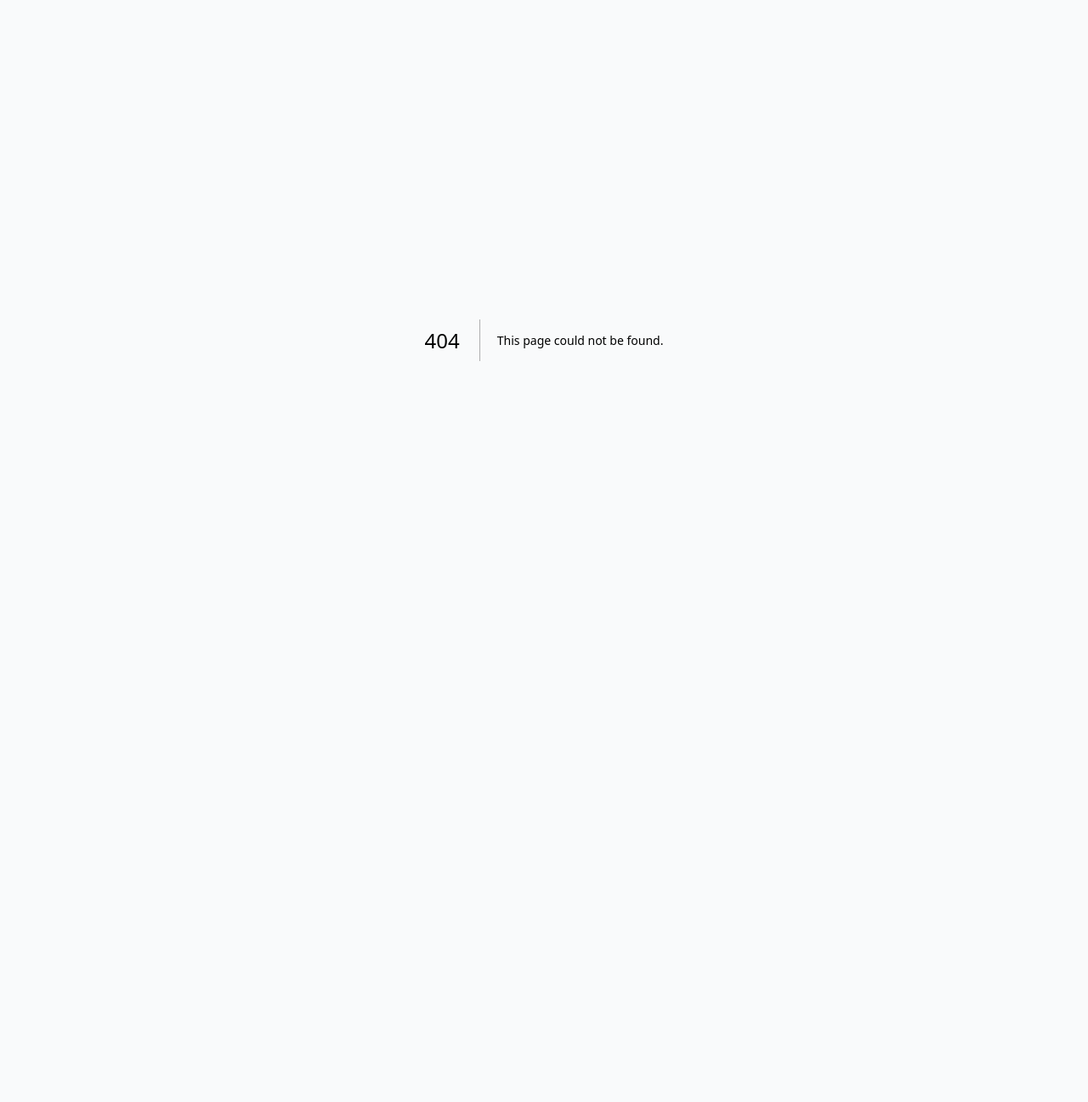
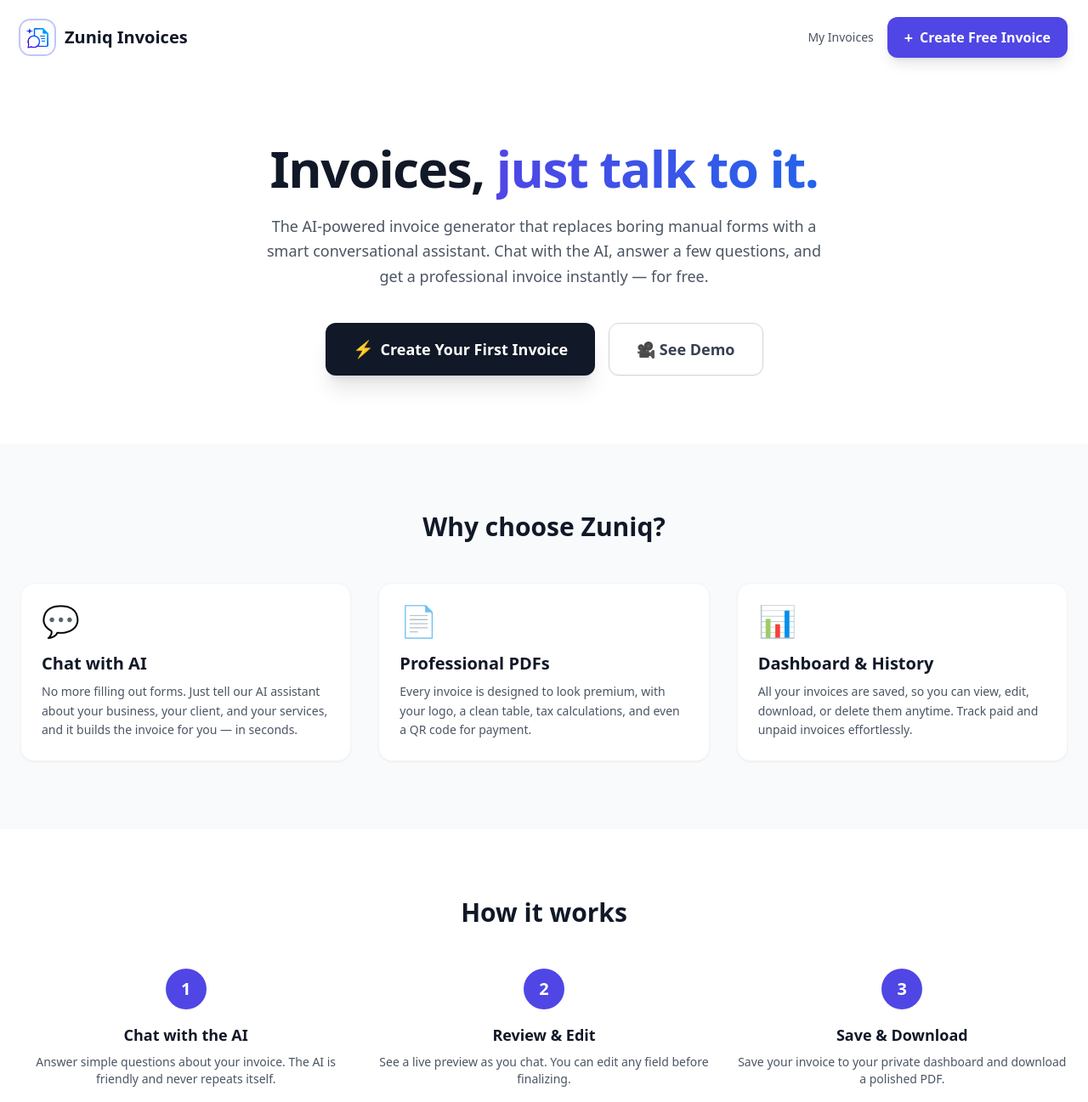
Before and after one commit to zuniqcomputers-crypto/zuniq-ai-invoices, a Next.js app: page /dashboard in a window 1280 px wide. Before the commit this address had no page. Shown: the top 1297 px of the page at 85% size. Before the commit the page ends 800 px from the top, so only its background shows below. Built offline with nearby package versions, Linux system fonts and the light colour scheme.

Commit message:
add professional landing page

```diff
--- /dev/null
+++ b/src/app/dashboard/page.tsx
@@ -0,0 +1,139 @@
+import Link from "next/link";
+
+export default function LandingPage() {
+  return (
+    <div className="bg-white">
+      {/* Navigation */}
+      <nav className="flex items-center justify-between max-w-7xl mx-auto px-6 py-5">
+        <div className="flex items-center gap-3">
+          <div className="h-10 w-10 rounded-xl overflow-hidden ring-2 ring-indigo-400/50">
+            <img src="/logo.png" alt="Logo" className="h-full w-full object-cover" />
+          </div>
+          <span className="text-xl font-bold text-gray-900">Zuniq Invoices</span>
+        </div>
+        <div className="flex items-center gap-4">
+          <Link href="/dashboard" className="text-sm text-gray-600 hover:text-gray-900 font-medium">
+            My Invoices
+          </Link>
+          <Link
+            href="/new"
+            className="inline-flex items-center gap-2 bg-indigo-600 hover:bg-indigo-700 text-white px-5 py-2.5 rounded-xl font-semibold shadow-lg transition"
+          >
+            <span className="text-lg">+</span> Create Free Invoice
+          </Link>
+        </div>
+      </nav>
+
+      {/* Hero Section */}
+      <section className="max-w-7xl mx-auto px-6 py-20 text-center">
+        <h1 className="text-5xl md:text-6xl font-extrabold text-gray-900 tracking-tight leading-tight">
+          Invoices, <span className="text-transparent bg-clip-text bg-gradient-to-r from-indigo-600 to-blue-600">just talk to it.</span>
+        </h1>
+        <p className="mt-6 text-lg text-gray-600 max-w-2xl mx-auto leading-relaxed">
+          The AI‑powered invoice generator that replaces boring manual forms with a smart conversational assistant.
+          Chat with the AI, answer a few questions, and get a professional invoice instantly — for free.
+        </p>
+        <div className="mt-10 flex flex-col sm:flex-row gap-4 justify-center">
+          <Link
+            href="/new"
+            className="inline-flex items-center justify-center gap-2 bg-gray-900 hover:bg-gray-800 text-white px-8 py-4 rounded-xl font-semibold text-lg shadow-xl transition"
+          >
+            <span className="text-xl">⚡</span> Create Your First Invoice
+          </Link>
+          <a
+            href="https://zuniq-ai-invoices.vercel.app/new"
+            className="inline-flex items-center justify-center gap-2 bg-white border border-gray-300 hover:bg-gray-50 text-gray-700 px-8 py-4 rounded-xl font-semibold text-lg shadow-sm transition"
+          >
+            🎥 See Demo
+          </a>
+        </div>
+      </section>
+
+      {/* Features Section */}
+      <section className="bg-gray-50 py-20">
+        <div className="max-w-7xl mx-auto px-6">
+          <h2 className="text-3xl font-bold text-center text-gray-900 mb-12">Why choose Zuniq?</h2>
+          <div className="grid grid-cols-1 md:grid-cols-3 gap-8">
+            {[
+              {
+                icon: "💬",
+                title: "Chat with AI",
+                desc: "No more filling out forms. Just tell our AI assistant about your business, your client, and your services, and it builds the invoice for you — in seconds.",
+              },
+              {
+                icon: "📄",
+                title: "Professional PDFs",
+                desc: "Every invoice is designed to look premium, with your logo, a clean table, tax calculations, and even a QR code for payment.",
+              },
+              {
+                icon: "📊",
+                title: "Dashboard & History",
+                desc: "All your invoices are saved, so you can view, edit, download, or delete them anytime. Track paid and unpaid invoices effortlessly.",
+              },
+            ].map((feature, idx) => (
+              <div key={idx} className="bg-white rounded-2xl p-6 shadow-sm border border-gray-100 hover:shadow-lg transition">
+                <div className="text-4xl mb-4">{feature.icon}</div>
+                <h3 className="text-xl font-semibold text-gray-900 mb-2">{feature.title}</h3>
+                <p className="text-gray-600 text-sm leading-relaxed">{feature.desc}</p>
+              </div>
+            ))}
+          </div>
+        </div>
+      </section>
+
+      {/* How It Works */}
+      <section className="py-20 max-w-7xl mx-auto px-6">
+        <h2 className="text-3xl font-bold text-center text-gray-900 mb-12">How it works</h2>
+        <div className="grid grid-cols-1 md:grid-cols-3 gap-8 text-center">
+          {[
+            { step: "1", title: "Chat with the AI", desc: "Answer simple questions about your invoice. The AI is friendly and never repeats itself." },
+            { step: "2", title: "Review & Edit", desc: "See a live preview as you chat. You can edit any field before finalizing." },
+            { step: "3", title: "Save & Download", desc: "Save your invoice to your private dashboard and download a polished PDF." },
+          ].map((item, idx) => (
+            <div key={idx} className="relative">
+              <div className="h-12 w-12 rounded-full bg-indigo-600 text-white text-xl font-bold flex items-center justify-center mx-auto mb-4">{item.step}</div>
+              <h3 className="text-lg font-semibold text-gray-900 mb-2">{item.title}</h3>
+              <p className="text-gray-600 text-sm">{item.desc}</p>
+            </div>
+          ))}
+        </div>
+      </section>
+
+      {/* Story Section */}
+      <section className="bg-gray-900 text-white py-20">
+        <div className="max-w-4xl mx-auto px-6 text-center">
+          <h2 className="text-3xl font-bold mb-6">Built from a real frustration</h2>
+          <p className="text-indigo-200 text-lg leading-relaxed max-w-2xl mx-auto">
+            One day, my younger brother told me his biggest headache: invoices. He was paying for tools and still wasting time.
+            I'm a problem solver – I love tackling complex challenges. That moment, Zuniq AI Invoices sparked in my mind.
+            My brother works in Dubai, and from that day I built this app. Now, it saves you time and money, just like I hoped.
+          </p>
+          <p className="mt-6 text-indigo-300 font-semibold">— Built with ❤️ for freelancers and small businesses</p>
+        </div>
+      </section>
+
+      {/* Call to Action */}
+      <section className="py-20 max-w-4xl mx-auto px-6 text-center">
+        <h2 className="text-3xl font-bold text-gray-900 mb-4">Start invoicing for free</h2>
+        <p className="text-gray-600 mb-8 text-lg">No sign‑up. No credit card. Just create your first invoice in seconds.</p>
+        <Link
+          href="/new"
+          className="inline-flex items-center gap-2 bg-gradient-to-r from-indigo-600 to-blue-600 hover:from-indigo-700 hover:to-blue-700 text-white px-8 py-4 rounded-xl font-semibold text-lg shadow-xl transition"
+        >
+          <span className="text-2xl">⚡</span> Create Free Invoice Now
+        </Link>
+      </section>
+
+      {/* Footer */}
+      <footer className="border-t border-gray-200 py-8">
+        <div className="max-w-7xl mx-auto px-6 flex flex-col md:flex-row justify-between items-center gap-4">
+          <p className="text-sm text-gray-500">© 2026 Zuniq Invoices. Built with ❤️ for freelancers.</p>
+          <div className="flex gap-6 text-sm text-gray-500">
+            <Link href="/dashboard" className="hover:text-gray-700">My Invoices</Link>
+            <Link href="/new" className="hover:text-gray-700">Create New</Link>
+          </div>
+        </div>
+      </footer>
+    </div>
+  );
+}
```
